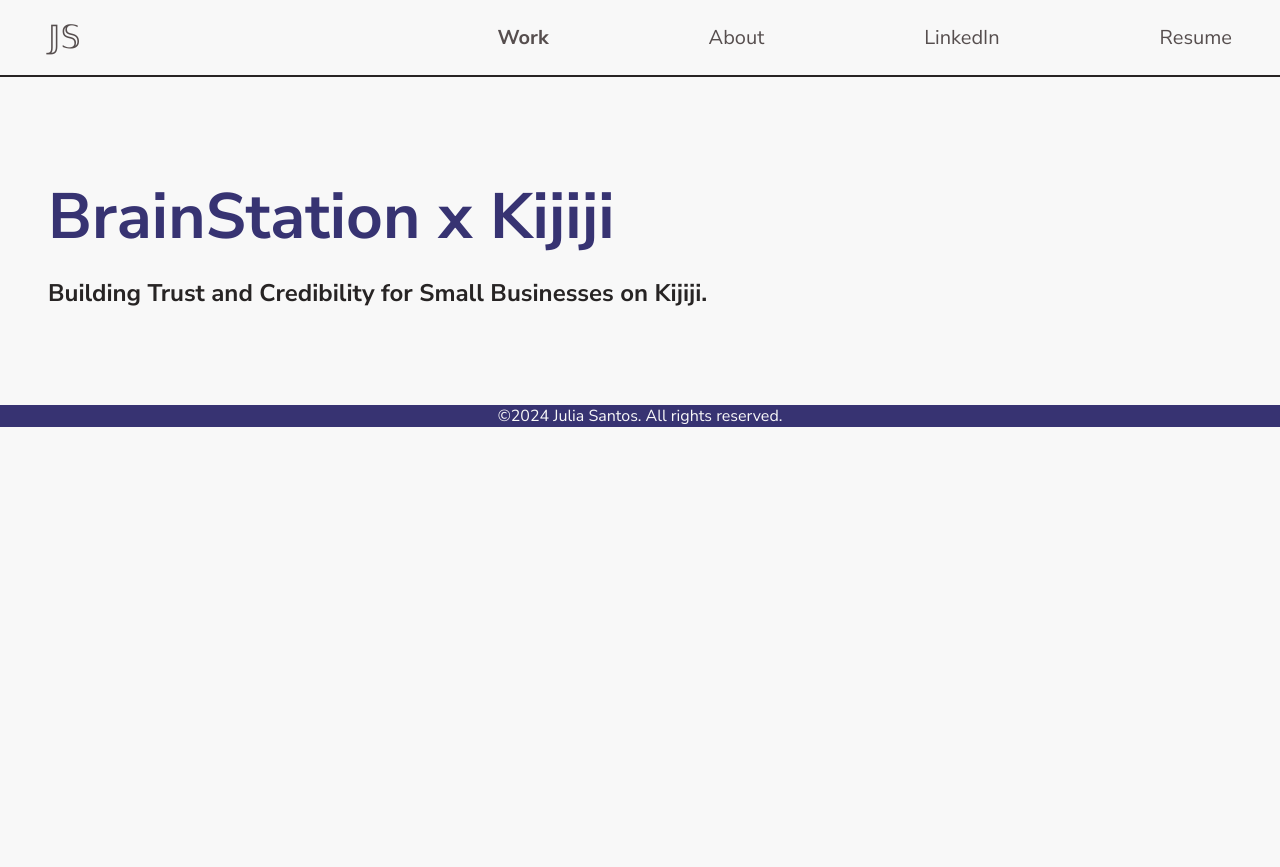
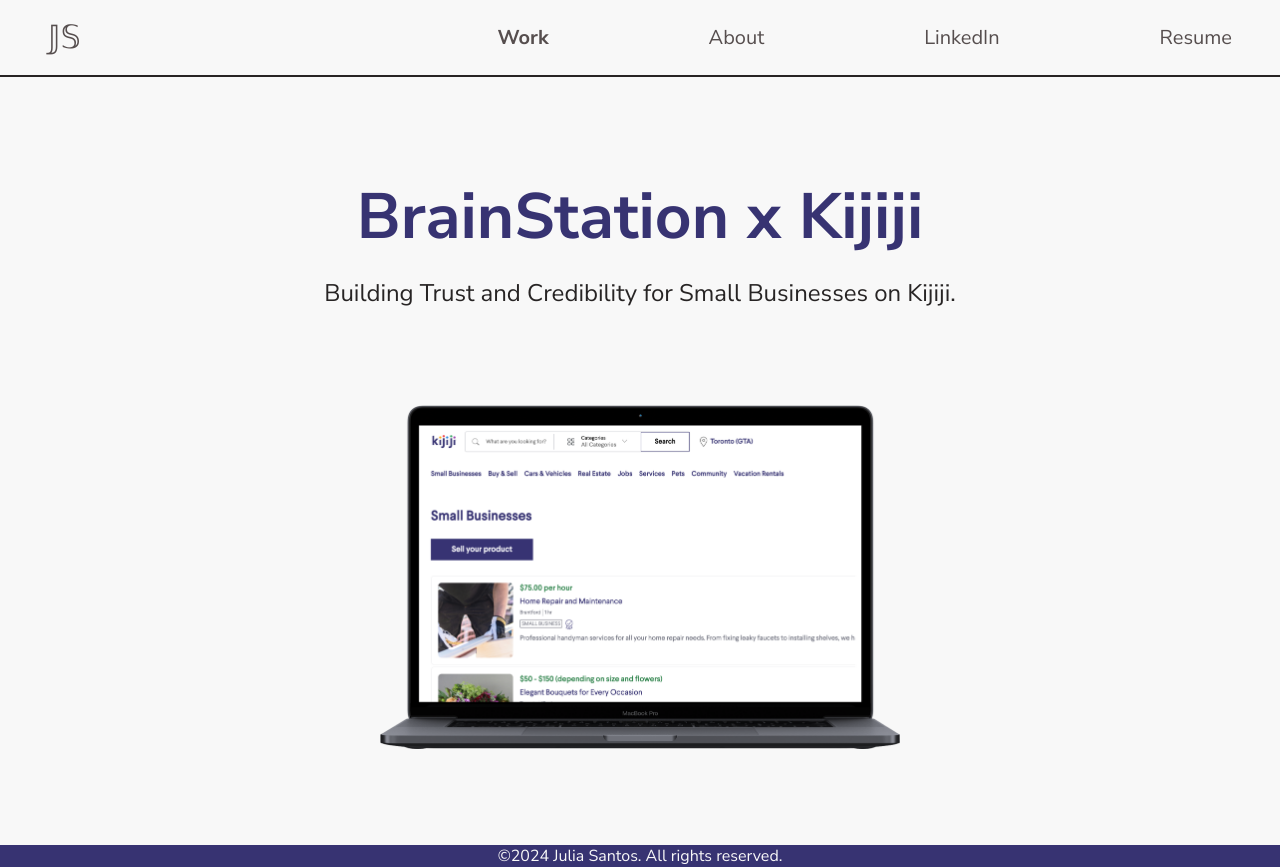
Before and after one commit to clayton-duarte/julias-portfolio-nextjs, a Next.js app: page /work/kijiji-brainstation-hackaton in a window 1280 px wide. Before the commit the page ends 800 px from the top, so only its background shows below. Built offline with nearby package versions, Linux system fonts and the light colour scheme.

Commit message:
feat: kijiji banner

```diff
--- a/src/components/kijijiSections/Banner.tsx
+++ b/src/components/kijijiSections/Banner.tsx
@@ -1,17 +1,28 @@
+import Image from 'next/image';
 import React from 'react';
 
 import SectionContainer from '~/components/shared/SectionContainer';
 import Text from '~/components/shared/Text';
 
+import kijijiLaptop from './assets/kijiji-laptop.png';
+import Grid from '../shared/Grid';
+
 export default function Banner() {
   return (
     <SectionContainer>
-      <Text.H1 color="PURPLE">
+      <Text.H1 align="center" color="PURPLE">
         BrainStation x Kijiji
       </Text.H1>
-      <Text.H4>
+      <Text.H4 align="center" bold={false} m="0 0 80px 0">
         Building Trust and Credibility for Small Businesses on Kijiji.
       </Text.H4>
+      <Grid justify="center" xs="minmax(auto, 520px)">
+        <Image
+          priority
+          alt="Pain Points"
+          src={kijijiLaptop}
+        />
+      </Grid>
     </SectionContainer>
   )
 }
```
Also changed, not shown: src/components/kijijiSections/assets/kijiji-laptop.png (added).
